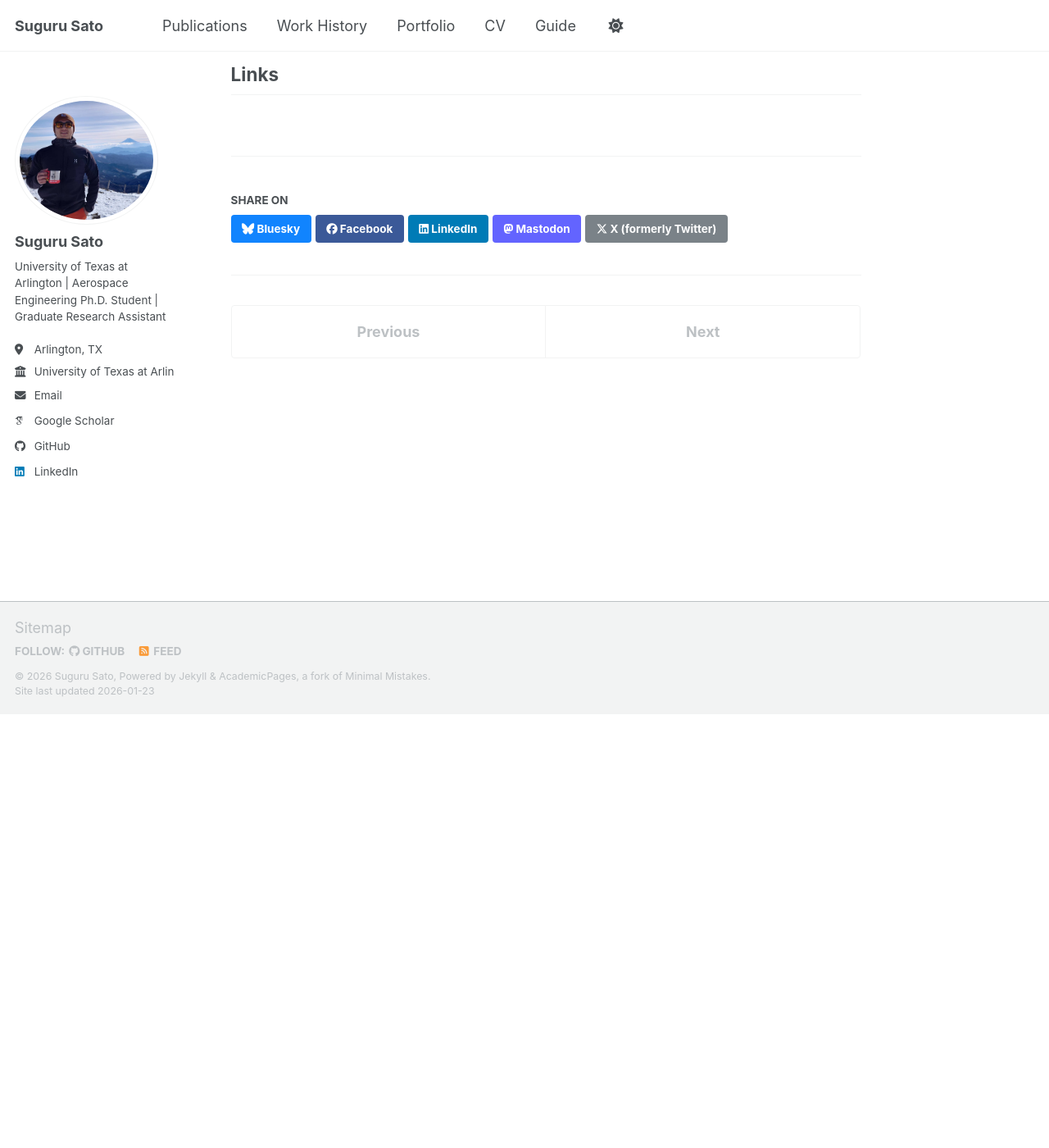
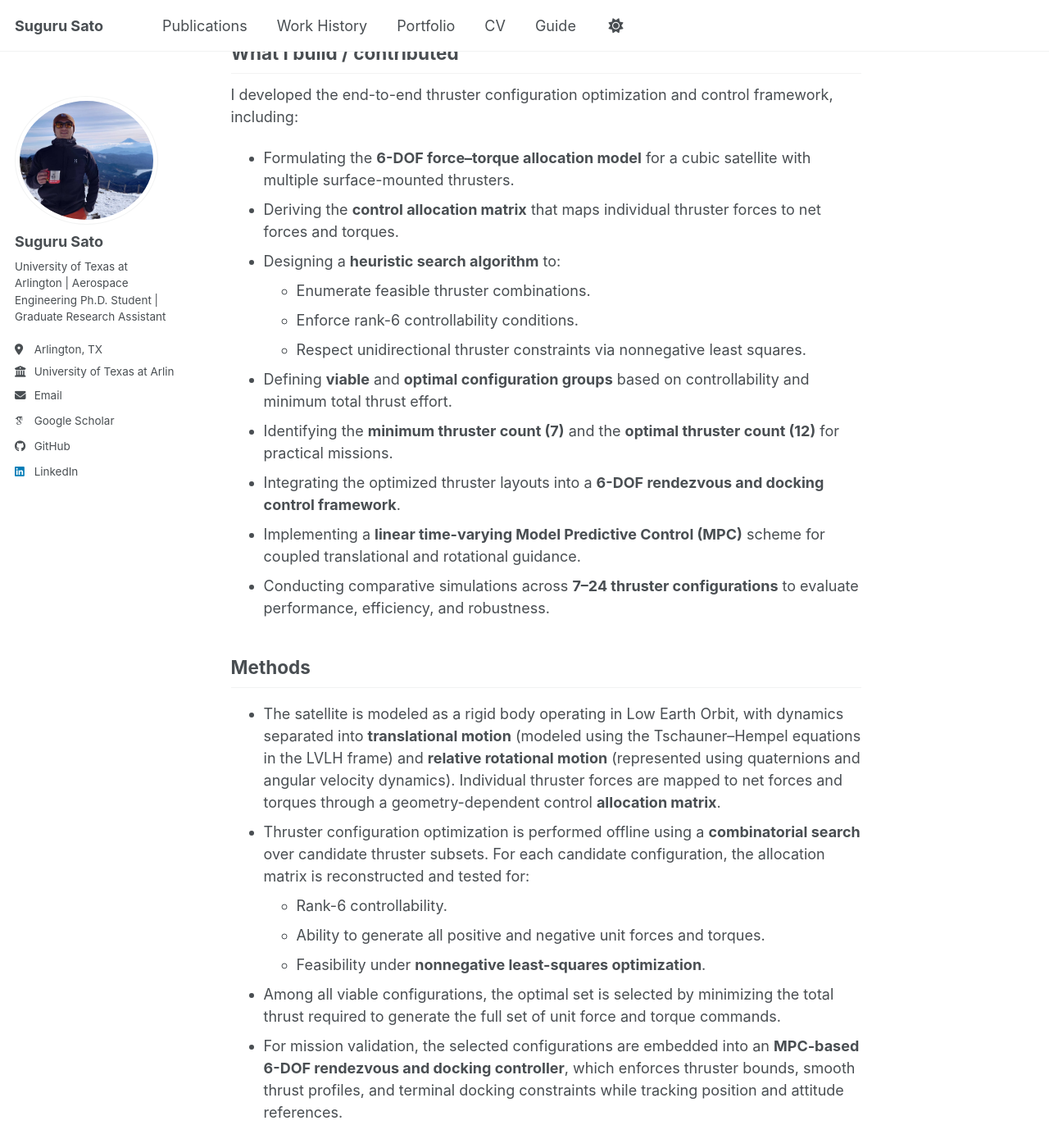
Before and after one commit to GitHub-Suguru/GitHub-Suguru.github.io, a Jekyll site: the page built from _portfolio/optimal_thruster.md, in a window 1280 px wide and 1400 px high, scrolled down 529 px. Shown: the whole window at 82% size. Built offline with Jekyll 4.4.1, drawn with Linux system fonts in a browser that asks for light colours; some web fonts are replaced; a script bundle is joined from its source files by our own code; library files that are not in the unit come from our copies; some of the changed text lies outside the part shown.

Commit message:
Update optimal_thruster.md

```diff
--- a/_portfolio/optimal_thruster.md
+++ b/_portfolio/optimal_thruster.md
@@ -1,21 +1,48 @@
 ---
 title: "Optimal Thruster Configuration for 6-DOF Control of A Small Satellite"
-excerpt: "Analyses on the minimum and optimal number of thrusters that support 6-DOF control of a small satellite - Presented at ASC (Astrodynamics Specialist Conference) 2025. <br/><img src='/images/config_7_300x300.png'>"
+excerpt: "Analyses on the minimum and optimal number of thrusters that support 6-DOF control of a small satellite - Presented at ASC (Astrodynamics Specialist Conference) 2025. | [Publisher Page] | [Archive](https://doi.org/10.48550/arXiv.2601.11802)"
 collection: portfolio
 permalink: /portfolio/optimal_thruster/
-date: 2025-12-21
+date: 2025-08-15
 ---
 
 ## Summary
-
+This paper investigates the **optimal thruster configuration problem for achieving full six-degree-of-freedom (6-DOF) control** of a small cubic satellite using only unidirectional thrusters. Starting from a symmetric 24-thruster baseline, the study develops a systematic algorithm to identify **viable and thrust-efficient thruster layouts** that enable complete translational and rotational control. The proposed framework demonstrates that while **seven thrusters are sufficient for theoretical 6-DOF controllability**, a **12-thruster configuration provides an optimal balance** between control authority, thrust efficiency, and mission performance during rendezvous and docking operations.
 
 ## What I build / contributed
-
+I developed the end-to-end thruster configuration optimization and control framework, including:
+- Formulating the **6-DOF force–torque allocation model** for a cubic satellite with multiple surface-mounted thrusters.
+- Deriving the **control allocation matrix** that maps individual thruster forces to net forces and torques.
+- Designing a **heuristic search algorithm** to:
+  - Enumerate feasible thruster combinations.
+  - Enforce rank-6 controllability conditions.
+  - Respect unidirectional thruster constraints via nonnegative least squares.
+- Defining **viable** and **optimal configuration groups** based on controllability and minimum total thrust effort.
+- Identifying the **minimum thruster count (7)** and the **optimal thruster count (12)** for practical missions.
+- Integrating the optimized thruster layouts into a **6-DOF rendezvous and docking control framework**.
+- Implementing a **linear time-varying Model Predictive Control (MPC)** scheme for coupled translational and rotational guidance.
+- Conducting comparative simulations across **7–24 thruster configurations** to evaluate performance, efficiency, and robustness.
 
 ## Methods
-
+- The satellite is modeled as a rigid body operating in Low Earth Orbit, with dynamics separated into **translational motion** (modeled using the Tschauner–Hempel equations in the LVLH frame) and **relative rotational motion** (represented using quaternions and angular velocity dynamics). Individual thruster forces are mapped to net forces and torques through a geometry-dependent control **allocation matrix**.
+- Thruster configuration optimization is performed offline using a **combinatorial search** over candidate thruster subsets. For each candidate configuration, the allocation matrix is reconstructed and tested for:
+  - Rank-6 controllability.
+  - Ability to generate all positive and negative unit forces and torques.
+  - Feasibility under **nonnegative least-squares optimization**.
+- Among all viable configurations, the optimal set is selected by minimizing the total thrust required to generate the full set of unit force and torque commands.
+- For mission validation, the selected configurations are embedded into an **MPC-based 6-DOF rendezvous and docking controller**, which enforces thruster bounds, smooth thrust profiles, and terminal docking constraints while tracking position and attitude references.
 
 ## Results
-
+- Confirmed that **7 unidirectional thrusters** are the minimum required for full 6-DOF controllability, consistent with theoretical results.
+- Demonstrated that a **12-thruster configuration** minimizes total thrust effort while maintaining strong control authority.
+- Showed that configurations with fewer than 12 thrusters exhibit:
+  - Longer docking times
+  - Higher total impulse
+  - Increased oscillatory behavior
+- Verified through rendezvous-docking simulations that:
+  - The 12-thruster configuration reduces docking time by over **15%** compared to the 7-thruster case.
+  - Total impulse is reduced by nearly **50%** relative to the minimum configuration.
+- Observed smoother thrust distribution and lower angular velocity RMS for configurations with **12 or more thrusters**.
+- Identified clear trade-offs between **hardware redundancy, fuel efficiency, and control smoothness**, supporting the 12-thruster layout as a practical design choice.
 
 ## Links
```
